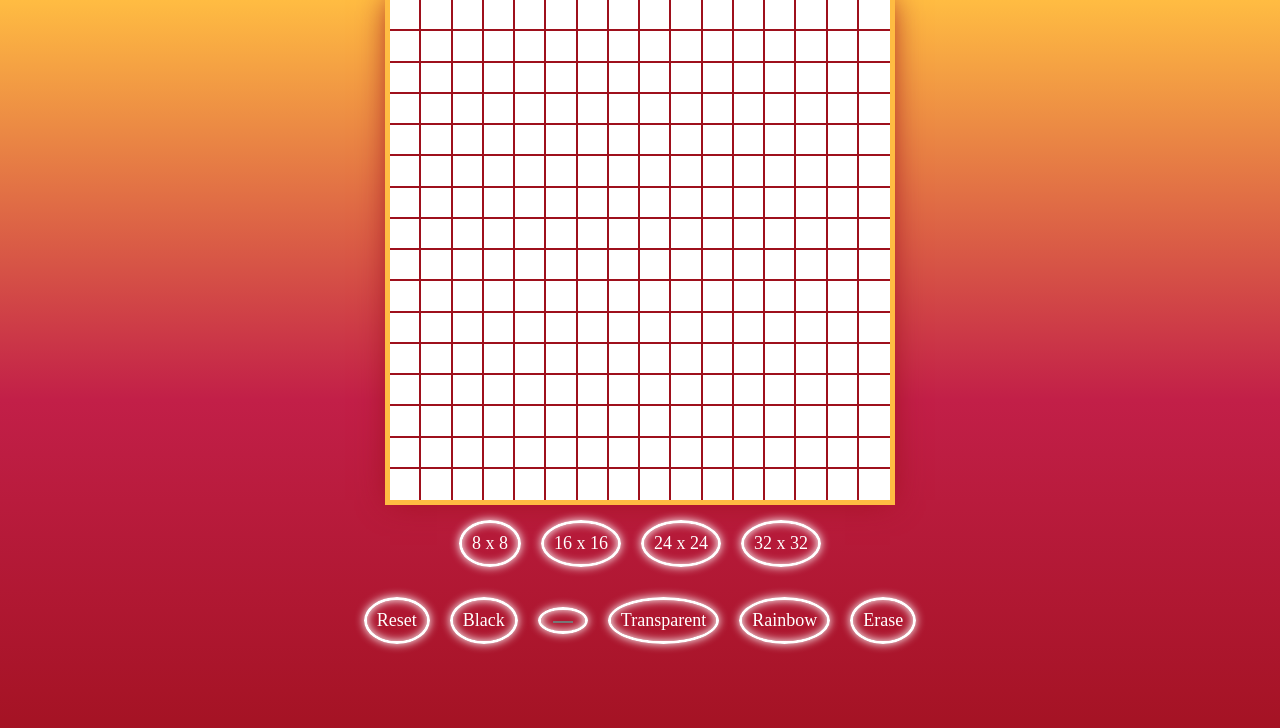
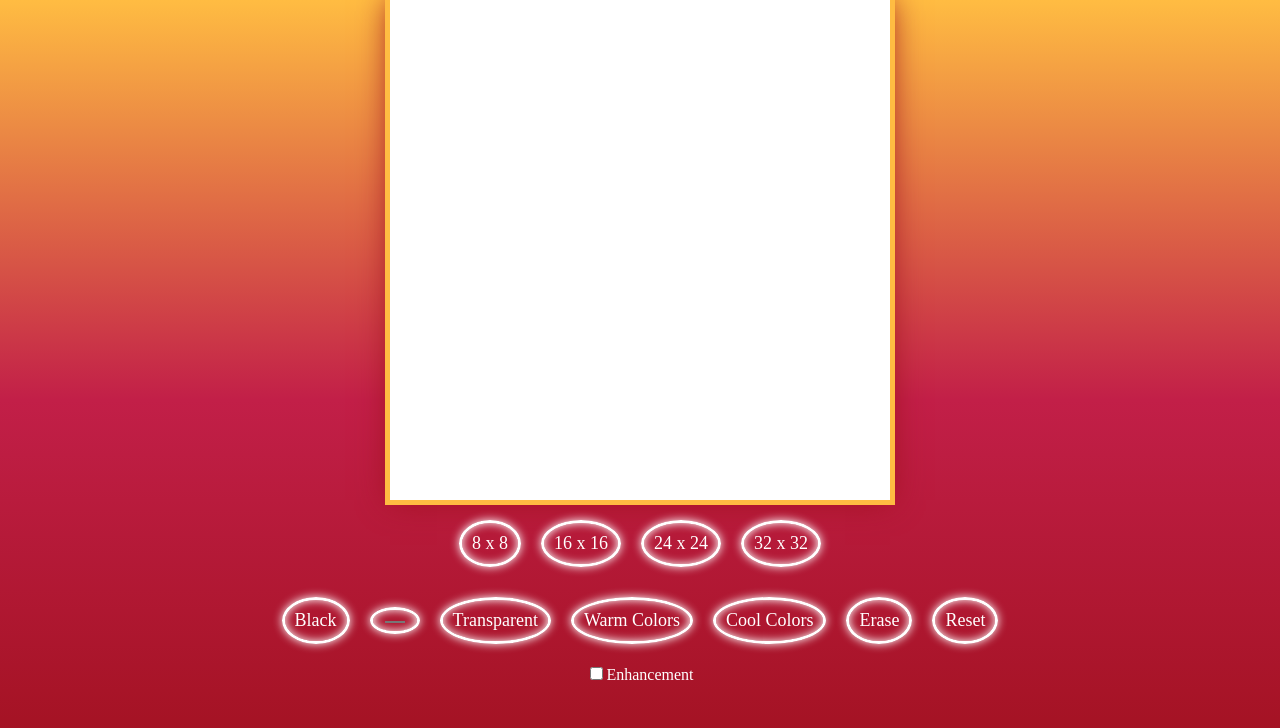
Before and after one commit to Pitabread8/Etch-a-Sketch, a plain HTML site: page index.html in a window 1280 px wide. Drawn offline with Linux system fonts and the light colour scheme; a web font is replaced by a local one.

Commit message:
Add inks

```diff
--- a/index.html
+++ b/index.html
@@ -1,7 +1,7 @@
 <!DOCTYPE html>
 <html>
 	<head>
-	  <title>Page Title</title>
+	  <title>Play Etch-A-Sketch Online!</title>
 	  <meta charset="UTF-8"/>
 	  <link rel="stylesheet" href="styles.css">
       <link rel="stylesheet" href="https://fonts.googleapis.com/css?family=Sofia">
@@ -10,7 +10,6 @@
 	<body>
         <div id="grid">
             <script>createDiv(16);</script>
-            <script>divHover();</script>
         </div>
         <div id="btns1">
             <button onclick="createDiv(8)">8 x 8</button>
@@ -18,13 +17,19 @@
             <button onclick="createDiv(24)">24 x 24</button>
             <button onclick="createDiv(32)">32 x 32</button>
         </div>
-        <div id="btns1">
+        <div id="btns2">
+            <button id="black" onclick="divHover('black')">Black</button>
+            <input id="color-picker" type="color" value="#123456" onclick="divHover('color')">
+            <button onclick="divHover('transparent')">Transparent</button>
+            <button onclick="divHover('warm')">Warm Colors</button>
+            <button onclick="divHover('cool')">Cool Colors</button>
+            <button onclick="divHover('erase')">Erase</button>
             <button onclick="clearDiv()">Reset</button>
-            <button onclick="colorBlack()">Black</button>
-            <input id="color-picker" type="color" value="#000000">
-            <button onclick="colorTransparent()">Transparent</button>
-            <button onclick="colorRainbow()">Rainbow</button>
-            <button onclick="erase(32)">Erase</button>
+        </div>
+        <div id="btns3">
+            <form>
+                <label><input type="checkbox" id="enhancement" onclick="checkEnhancement()">Enhancement</label>
+            </form>
         </div>
 	</body>
 </html>
--- a/script.js
+++ b/script.js
@@ -9,16 +9,40 @@ function createDiv(num) {
         grid.style.gridTemplateColumns = `repeat(${num}, 1fr)`;
     }
     clearDiv();
-    const list = document.getElementsByClassName('grid-item');
-    divHover(list);
+    checkEnhancement();
 }
 
-function divHover(items) {
+function checkEnhancement() {
+    if (document.getElementById("enhancement").checked === true) {
+        let divs = document.getElementsByClassName("grid-item");
+        for (i = 0; i < divs.length; i++) {
+            divs[i].style.boxShadow = "0 0 15px #FFF";
+        }
+    }
+
+    else if (document.getElementById("enhancement").checked === false) {
+        removeEnhancement();
+    }
+}
+
+function removeEnhancement() {
+    let divs = document.getElementsByClassName("grid-item");
+        for (i = 0; i < divs.length; i++) {
+            divs[i].style.boxShadow = "none";
+        }
+}
+
+function divHover(option) {
+    const items = document.getElementsByClassName('grid-item');
     for (i = 0; i < items.length; i++) {
         let div = items[i];
-        div.addEventListener('mouseenter', () => {
-            div.style.boxShadow = "0 0 15px #FFF";
-            div.style.backgroundColor = document.getElementById("color-picker").value;
+        div.addEventListener('mouseover', () => {
+            if (option === "color") {div.style.backgroundColor = document.getElementById("color-picker").value;}
+            else if (option === "black") {div.style.backgroundColor = "#000";}
+            else if (option === "transparent") {div.style.backgroundColor = "transparent";}
+            else if (option === "warm") {div.style.backgroundColor = `hsl(${Math.random() * 360}, 100%, 70%)`;}
+            else if (option === "cool") { div.style.backgroundColor = `hsl(${Math.random() * 360}, 100%, 30%)`;}
+            else if (option === "erase") {div.style.backgroundColor = "#FFF";}
         });
     };
 }
@@ -28,6 +52,5 @@ function clearDiv() {
     for (i = 0; i < items.length; i++) {
         let div = items[i];
         div.style.backgroundColor = "#FFF";
-        div.style.boxShadow = "none";
     };
 }
--- a/styles.css
+++ b/styles.css
@@ -5,6 +5,8 @@ html {
 
 body {
     margin: 0;
+    font-family: "Sofia";
+    color: #FFF;
 }
 
 #grid {
@@ -16,11 +18,7 @@ body {
     height: 500px;
 }
 
-.grid-item {
-    outline: solid 2px #9E101C;
-}
-
-#btns1, #btns2 {
+#btns1, #btns2, #btns3 {
     display: flex;
     align-items: center;
     justify-content: center;
```
Also changed, not shown: 1 other file.
